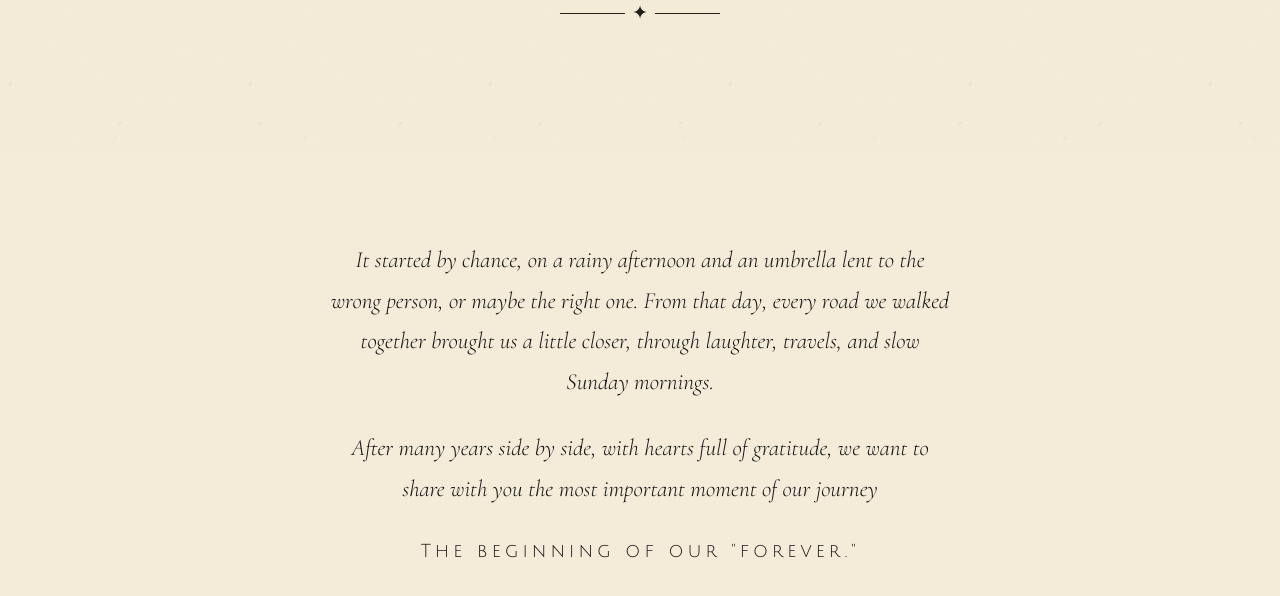
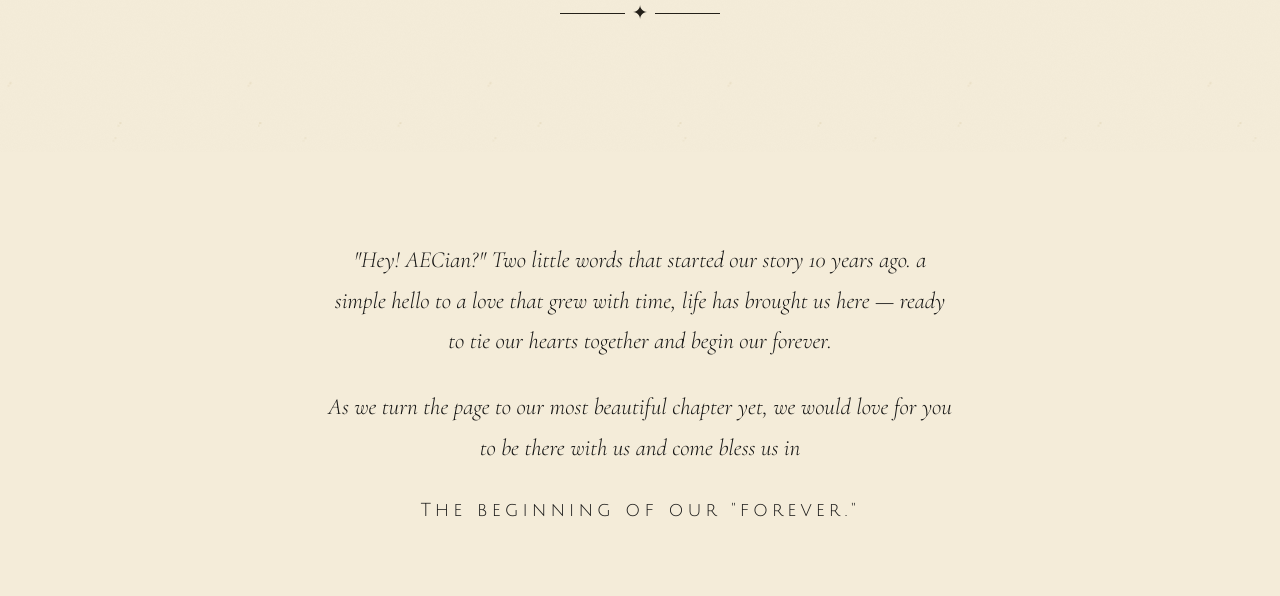
Before and after one commit to dhritiman20/our-wedding, a plain HTML site: page index.html in a window 1280 px wide. Shown: the part 648-1244 px from the top of the page. Drawn offline with nearby package versions, Linux system fonts and the light colour scheme.

Commit message:
Update index.html

```diff
--- a/index.html
+++ b/index.html
@@ -94,15 +94,12 @@
       <!-- OUR STORY -->
       <section class="story reveal" id="story">
         <p>
-          It started by chance, on a rainy afternoon and an umbrella lent to
-          the wrong person, or maybe the right one. From that day, every road
-          we walked together brought us a little closer, through laughter,
-          travels, and slow Sunday mornings.
+          "Hey! AECian?"
+          Two little words that started our story 10 years ago. a simple hello to a love that grew with time, life has brought us here — ready to tie our hearts together and begin our forever.
         </p>
 
         <p>
-          After many years side by side, with hearts full of gratitude, we
-          want to share with you the most important moment of our journey
+          As we turn the page to our most beautiful chapter yet, we would love for you to be there with us and come bless us in
         </p>
 
         <p class="story-claim">
```
